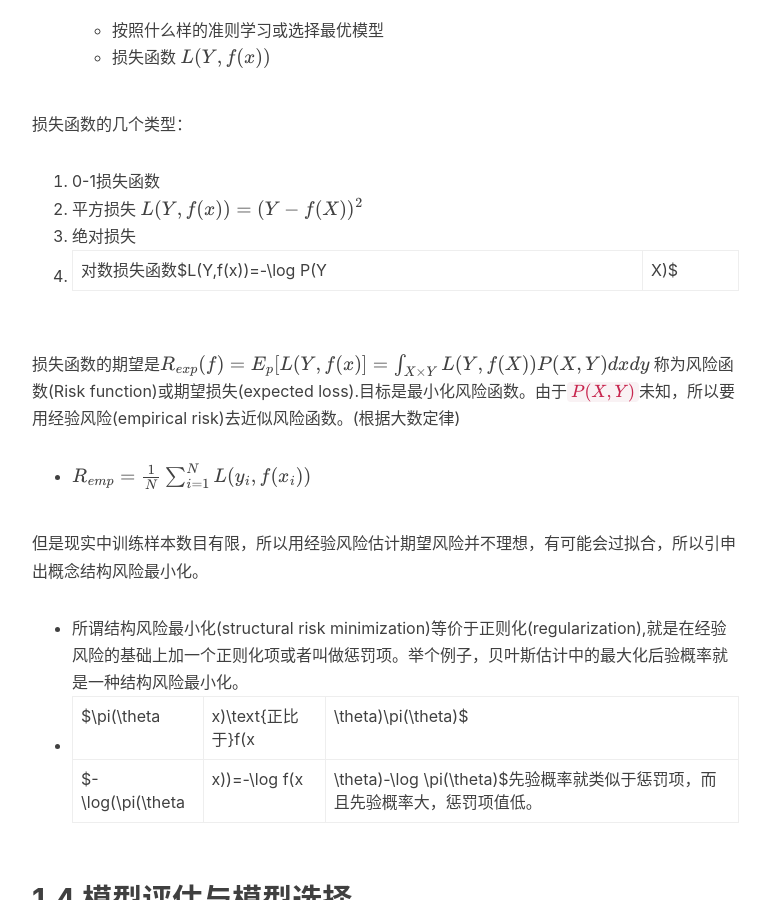
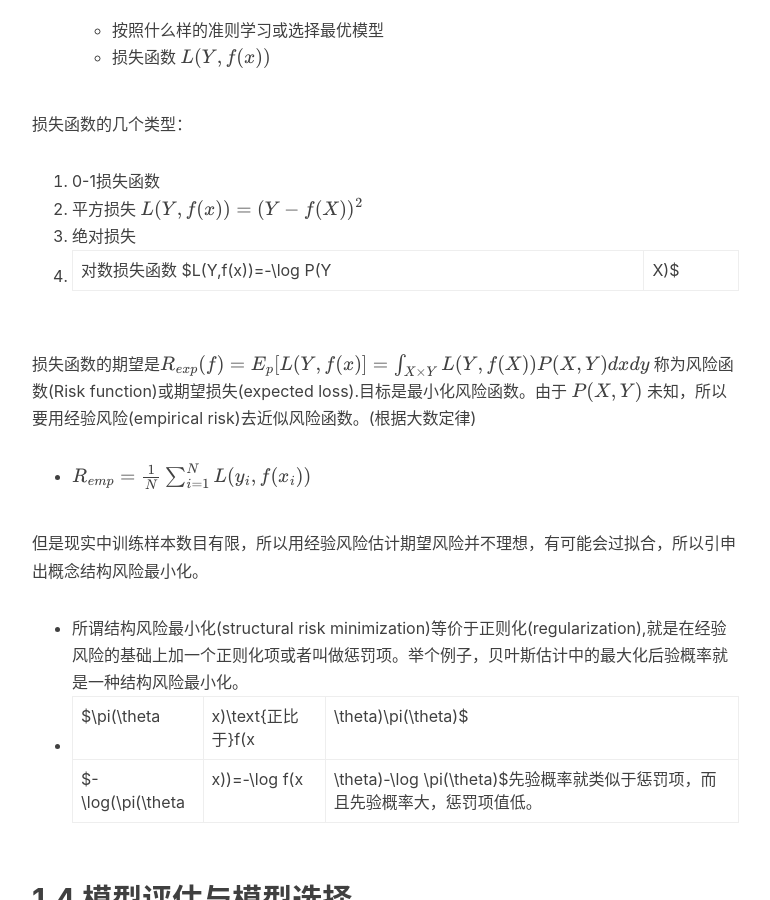
Before and after one commit to ChunhanLi/ChunhanLi.github.io, a Jekyll site: the page built from _posts/2018-09-23-统计学习方法（1）.md, in a window 1280 px wide and 900 px high, scrolled down 1571 px. Shown: the whole window, without its empty margins (233-1003 px from the left). Built offline with Jekyll 4.4.1, drawn with Linux system fonts in a browser that asks for light colours; nearby versions of some CDN libraries; formulas are drawn with MathJax 3; comment, search, counter and statistics services are not loaded; some of the changed text lies outside the part shown.

```diff
--- a/_posts/2018-09-23-统计学习方法（1）.md
+++ b/_posts/2018-09-23-统计学习方法（1）.md
@@ -37,9 +37,9 @@ tags:
 1. 0-1损失函数
 2. 平方损失 $L(Y,f(x))=(Y-f(X))^2$
 3. 绝对损失
-4. 对数损失函数$L(Y,f(x))=-\log P(Y|X)$
+4. 对数损失函数 $L(Y,f(x))=-\log P(Y|X)$
 
-损失函数的期望是$R_{exp}(f)=E_p[L(Y,f(x)]=\int_{X \times Y}L(Y,f(X))P(X,Y)d xd y$ 称为风险函数(Risk function)或期望损失(expected loss).目标是最小化风险函数。由于`$P(X,Y)$`未知，所以要用经验风险(empirical risk)去近似风险函数。(根据大数定律)
+损失函数的期望是$R_{exp}(f)=E_p[L(Y,f(x)]=\int_{X \times Y}L(Y,f(X))P(X,Y)d xd y$ 称为风险函数(Risk function)或期望损失(expected loss).目标是最小化风险函数。由于 $P(X,Y)$ 未知，所以要用经验风险(empirical risk)去近似风险函数。(根据大数定律)
 - $R_{emp}=\frac{1}{N}\sum_{i=1}^{N}L(y_i,f(x_i))$
 
 但是现实中训练样本数目有限，所以用经验风险估计期望风险并不理想，有可能会过拟合，所以引申出概念结构风险最小化。
@@ -55,7 +55,9 @@ $-\log(\pi(\theta|x))=-\log f(x|\theta)-\log \pi(\theta)$先验概率就类似
 正则化：
 1. 如果数据充足，随机将数据分成三部分。训练集(trainning set),验证集(validation set),测试集(test set).训练集用于训练模型，验证集用来模型选择，测试集用于评估效果。
 2. 但实际中数据不充足，可采用交叉验证。a.简单的交叉验证，将数据随机分成两部分 训练和测试，在训练集下训练处多个模型，选出测试误差的组小的。b.S折交叉验证 首先随机地将已给数据切分为S个互不相交的大小相同的子集。利用S-1个数据块训练 用剩下的验证。最后选出评测中平均测试误差最小的模型。c。 S=N 留一交叉验证，数据少时可用。
+
 ## 1.6 泛化能力
+
 通常通过研究泛化误差的概率上界进行的。
 
 对于二分类问题，假设空间的有限集合$\Gamma=\{\gamma_1,\dots,\gamma_d\}$.存在以下定理：
@@ -67,16 +69,21 @@ $$R(\gamma)\leq \hat R(\gamma)+\epsilon(d,n,\delta)  \epsilon(d,n,\delta)=\sqrt{
 $\text{证明见书本} $
 
 该定理主要说明了一个道理：训练误差小，其泛化误差也会相对小。
+
 ## 1.7生成模型与判别模型
 略
+
 ## 1.8 分类问题
 简单介绍几个概念
+
 二分类中常用的评价指标
 - 精确率(precision)$P=\frac{TP}{TP+FP}$
 - 召回率(recall)$R=\frac{TP}{TP+FN}$
 - F1值$\frac{2}{F_1}=\frac{1}{P}+\frac{1}{R}$
 
 ## 1.9 标注问题
+
 略
 ## 1.10 回归问题
+
 略
```
